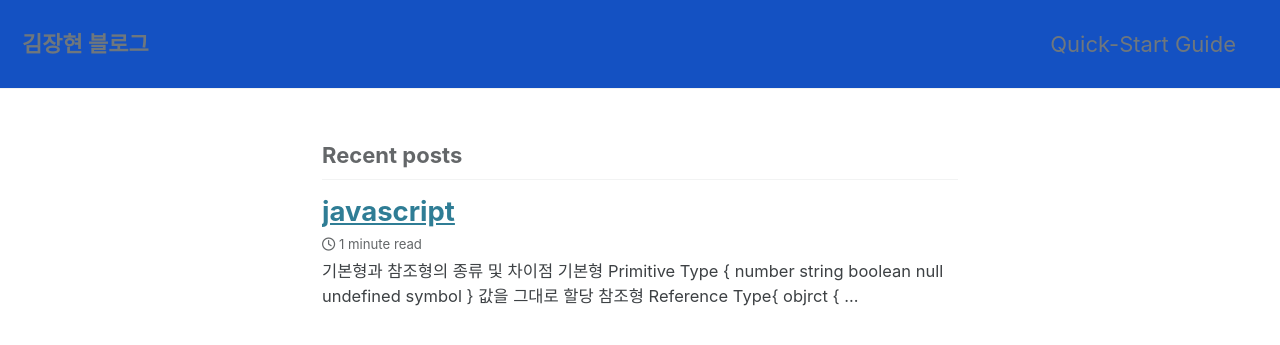
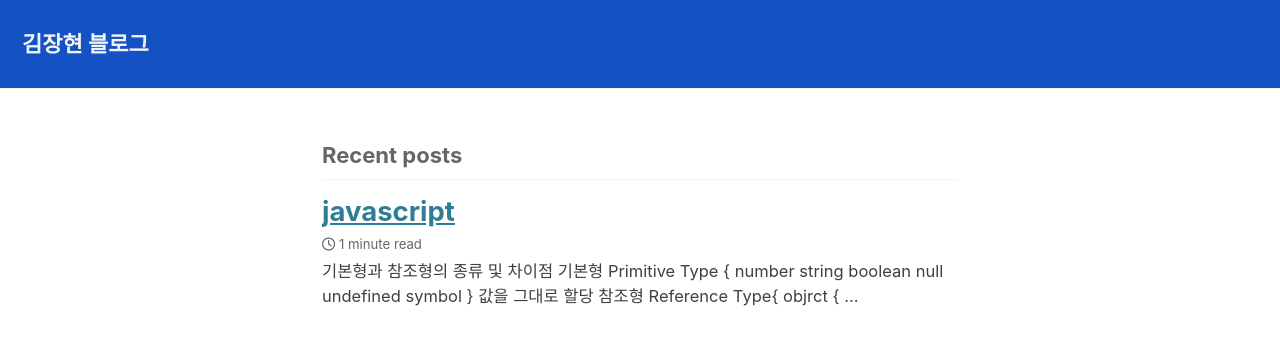
Before and after one commit to JANGHYUNn/blog, a Jekyll site: the page built from index.html, in a window 1280 px wide and 900 px high. Shown: the top 345 px of the window. Built offline with Jekyll 4.4.1, drawn with Linux system fonts in a browser that asks for light colours; cached includes are drawn as plain includes; nearby versions of some CDN libraries; the list of posts is cut into pages by our own code.

Commit message:
타이틀 수정

```diff
--- a/_data/navigation.yml
+++ b/_data/navigation.yml
@@ -1,7 +1,7 @@
 # main links
 main:
-  - title: "Quick-Start Guide"
-    url: https://mmistakes.github.io/minimal-mistakes/docs/quick-start-guide/
+  # - title: "Quick-Start Guide"
+    # url: https://mmistakes.github.io/minimal-mistakes/docs/quick-start-guide/
   # - title: "About"
   #   url: https://mmistakes.github.io/minimal-mistakes/about/
   # - title: "Sample Posts"
--- a/_sass/minimal-mistakes/_navigation.scss
+++ b/_sass/minimal-mistakes/_navigation.scss
@@ -181,12 +181,8 @@
   a {
     display: block;
     margin: 0 1rem;
-    color: $masthead-link-color;
+    color: #f2f3f3;
     text-decoration: none;
-
-    &:hover {
-      color: $masthead-link-color-hover;
-    }
 
     &.site-logo {
       margin-left: 0;
```
